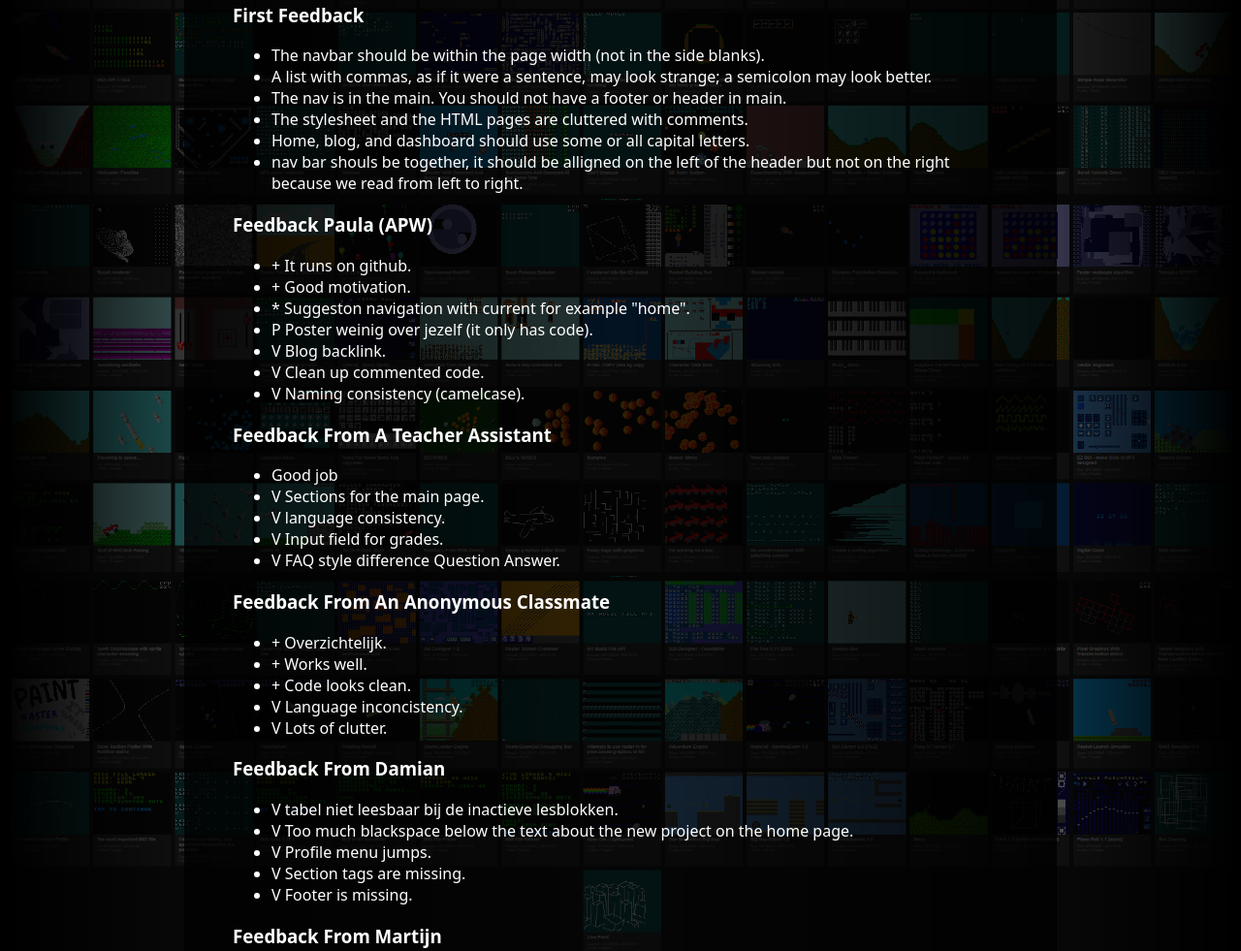
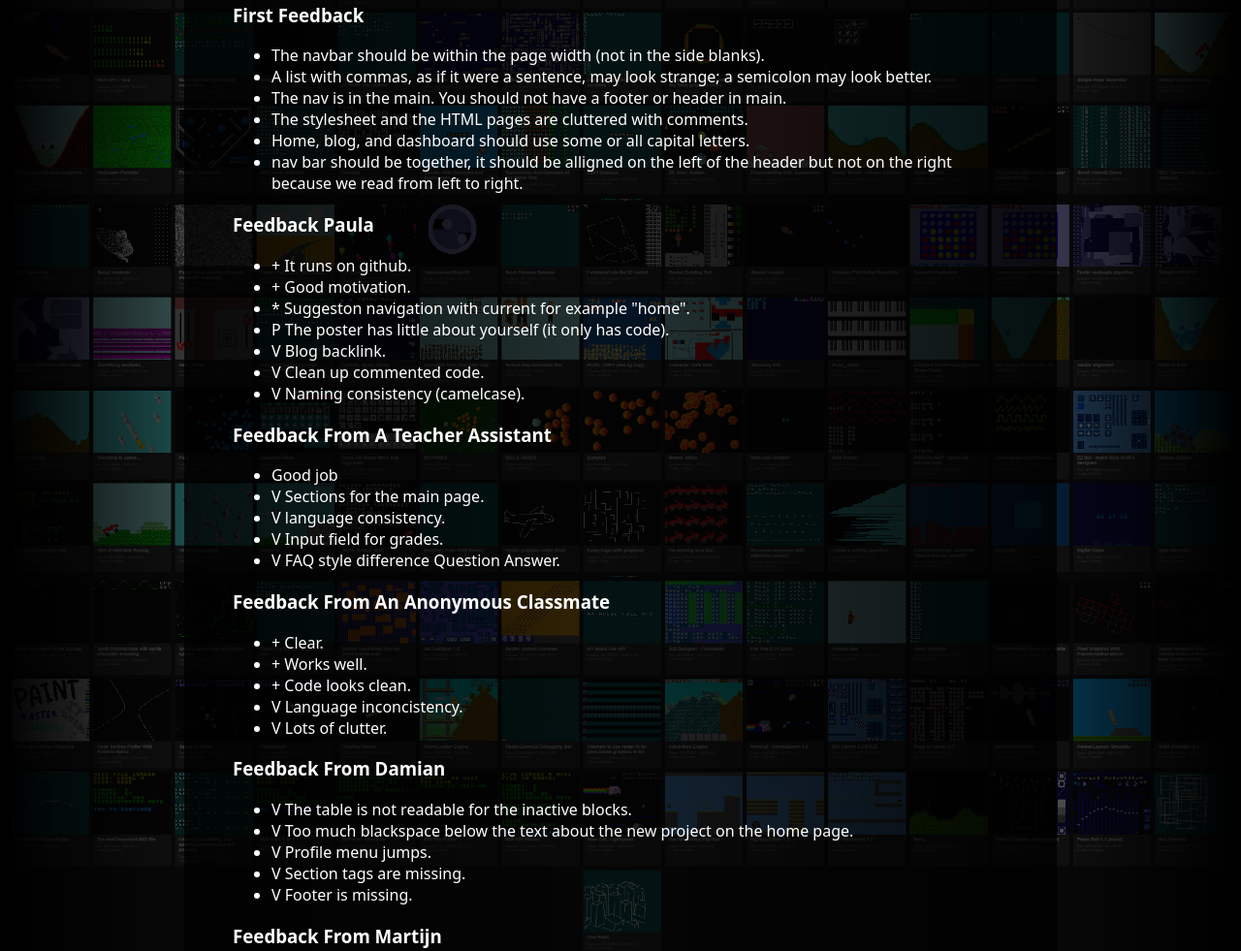
Before and after one commit to SP4CEBARsystems/PCO-website, a plain HTML site: page pages/posts/post_feedback.htm in a window 1280 px wide. Shown: the part 188-1169 px from the top of the page at 97% size. Drawn offline with Linux system fonts and the light colour scheme.

Commit message:
Actually finished the feedback article

```diff
--- a/pages/posts/post_feedback.htm
+++ b/pages/posts/post_feedback.htm
@@ -57,16 +57,16 @@
                             <li>The nav is in the main. You should not have a footer or header in main.</li>
                             <li>The stylesheet and the HTML pages are cluttered with comments.</li>
                             <li>Home, blog, and dashboard should use some or all capital letters.</li>
-                            <li>nav bar shouls be together, it should be alligned on the left of the header but not on
+                            <li>nav bar should be together, it should be alligned on the left of the header but not on
                                 the right because we read from left to right.</li>
                         </ul>
 
-                        <h3>Feedback Paula (APW)</h3>
+                        <h3>Feedback Paula</h3>
                         <ul>
                             <li>+ It runs on github.</li>
                             <li>+ Good motivation.</li>
                             <li>* Suggeston navigation with current for example "home".</li>
-                            <li>P Poster weinig over jezelf (it only has code).</li>
+                            <li>P The poster has little about yourself (it only has code).</li>
                             <li>V Blog backlink.</li>
                             <li>V Clean up commented code.</li>
                             <li>V Naming consistency (camelcase).</li>
@@ -81,7 +81,7 @@
                         </ul>
                         <h3>Feedback From An Anonymous Classmate</h3>
                         <ul>
-                            <li>+ Overzichtelijk.</li>
+                            <li>+ Clear.</li>
                             <li>+ Works well.</li>
                             <li>+ Code looks clean.</li>
                             <li>V Language inconcistency.</li>
@@ -89,7 +89,7 @@
                         </ul>
                         <h3>Feedback From Damian</h3>
                         <ul>
-                            <li>V tabel niet leesbaar bij de inactieve lesblokken.</li>
+                            <li>V The table is not readable for the inactive blocks.</li>
                             <li>V Too much blackspace below the text about the new project on the home page.</li>
                             <li>V Profile menu jumps.</li>
                             <li>V Section tags are missing.</li>
```
